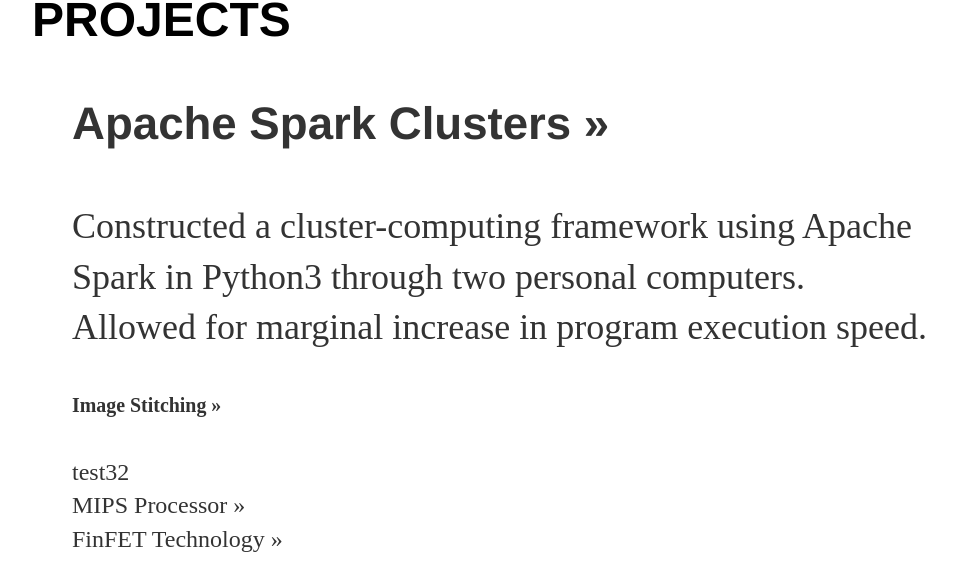
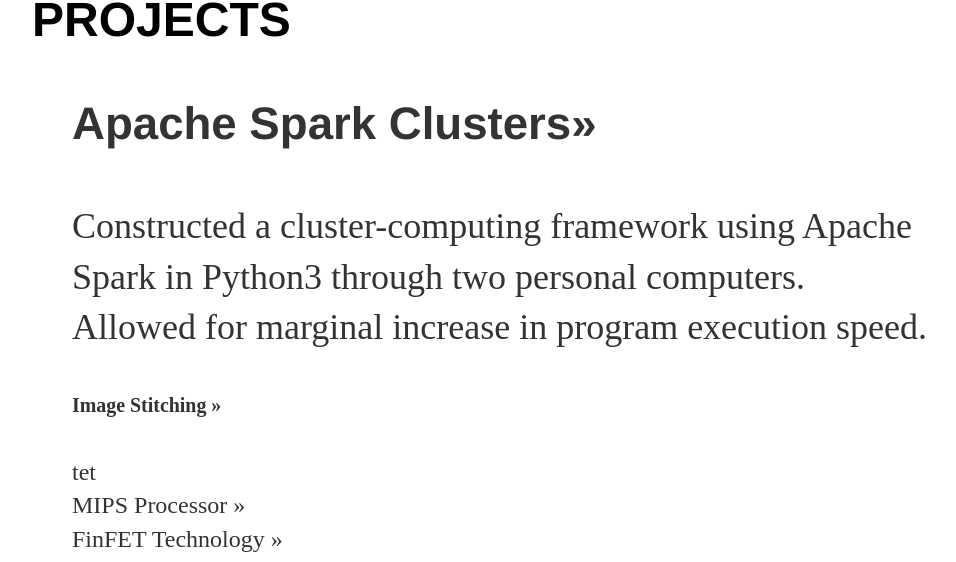
Before and after one commit to rnguyen6/rnguyen6.github.io, a Jekyll site: the page built from projects/index.html, in a window 1280 px wide. Shown: the part 123-685 px from the top of the page, without its empty margins (160-1116 px from the left). Built offline with Jekyll 4.4.1, drawn with Linux system fonts in a browser that asks for light colours.

Commit message:
Update index.html

```diff
--- a/projects/index.html
+++ b/projects/index.html
@@ -5,14 +5,14 @@
 <h1>PROJECTS</h1>
 <ul class="posts">
 <li>
-    <h4><span>Apache Spark Clusters</span> &raquo;</h4>
+    <h4>Apache Spark Clusters&raquo;</h4>
     <p>
         Constructed a cluster-computing framework using Apache Spark in Python3 through two personal computers. Allowed for marginal increase in program execution speed.
     </p>
 </li>
 <li>
     <h5><span>Image Stitching</span> &raquo;</h5>
-    test32
+    tet
 </li>
 <li><span>MIPS Processor</span> &raquo;</li>
 <li><span>FinFET Technology</span> &raquo;</li>
```
